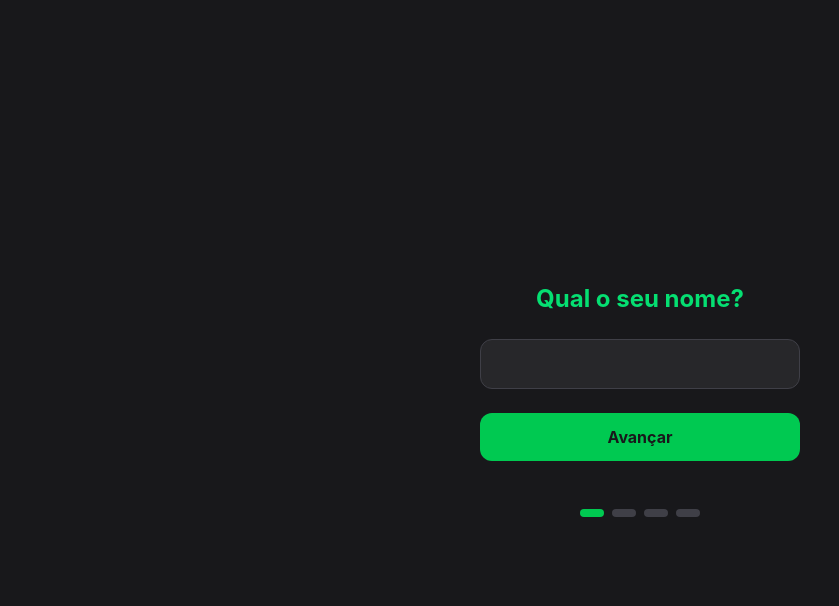
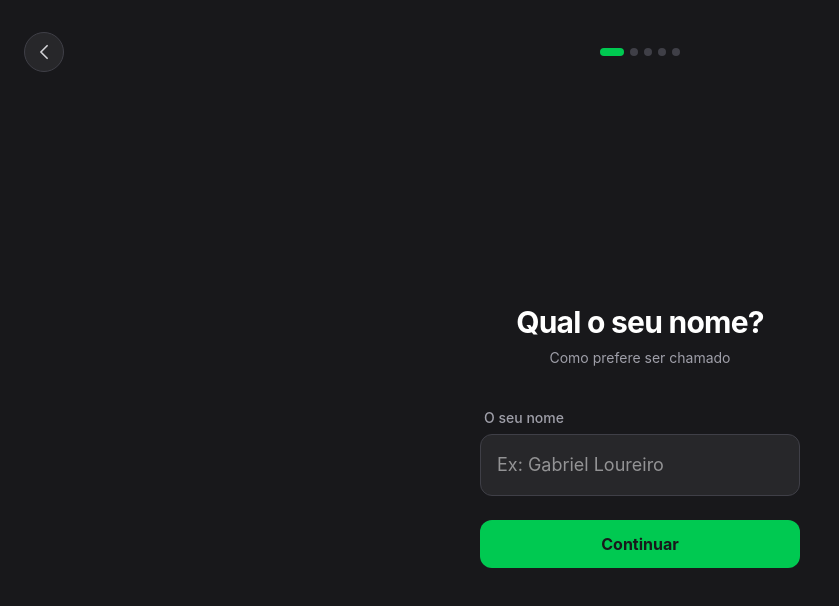
Before and after one commit to Loureiro427/Louri-app, a React (Vite) app: page /onboarding in a window 1280 px wide. Shown: the top 606 px of the page, without its empty margins (0-839 px from the left). Built offline with nearby package versions, Linux system fonts and the light colour scheme.

Commit message:
feat: adiciona etapa 5 de selecao de alimentos com cards interativos

```diff
--- a/src/pages/Onboarding.tsx
+++ b/src/pages/Onboarding.tsx
@@ -2,6 +2,21 @@ import { useState } from 'react';
 import { useNavigate } from 'react-router-dom';
 import { Button } from '../components/Button';
 import { useUserStore } from '../store/useUserStore';
+
+const ALIMENTOS_COMUNS = [
+  { id: 'arroz', nome: 'Arroz', emoji: '🍚' },
+  { id: 'feijao', nome: 'Feijão', emoji: '🍲' },
+  { id: 'frango', nome: 'Frango', emoji: '🍗' },
+  { id: 'ovo', nome: 'Ovo', emoji: '🍳' },
+  { id: 'carne', nome: 'Carne', emoji: '🥩' },
+  { id: 'pao', nome: 'Pão Francês', emoji: '🥖' },
+  { id: 'aveia', nome: 'Aveia', emoji: '🥣' },
+  { id: 'banana', nome: 'Banana', emoji: '🍌' },
+  { id: 'maca', nome: 'Maçã', emoji: '🍎' },
+  { id: 'leite', nome: 'Leite', emoji: '🥛' },
+  { id: 'cafe', nome: 'Café', emoji: '☕' },
+  { id: 'mandioca', nome: 'Batata / Mandioca', emoji: '🥔' },
+];
 
 export function Onboarding() {
   const navigate = useNavigate();
@@ -9,58 +24,74 @@ export function Onboarding() {
   const setDados = useUserStore((state) => state.setDados);
 
   const [step, setStep] = useState(1);
-  const [formData, setFormData] = useState(dadosGlobais);
+
+  // Garantia absoluta de que alimentos é sempre um array
+  const [formData, setFormData] = useState({
+    ...dadosGlobais,
+    alimentos: Array.isArray(dadosGlobais.alimentos) ? dadosGlobais.alimentos : [],
+  });
+
   const [error, setError] = useState('');
+  const totalSteps = 5;
 
-  const handleChange = (campo: string, valor: string) => {
+  const handleChange = (campo: string, valor: any) => {
     setFormData({ ...formData, [campo]: valor });
     setError('');
   };
 
+  const toggleAlimento = (idAlimento: string) => {
+    const alimentosAtuais = Array.isArray(formData.alimentos) ? formData.alimentos : [];
+    if (alimentosAtuais.includes(idAlimento)) {
+      setFormData({
+        ...formData,
+        alimentos: alimentosAtuais.filter((item) => item !== idAlimento),
+      });
+    } else {
+      setFormData({
+        ...formData,
+        alimentos: [...alimentosAtuais, idAlimento],
+      });
+    }
+    setError('');
+  };
+
   const handleNextStep = () => {
-    if (step === 1) {
-      if (!formData.nome || formData.nome.trim() === '') {
-        setError('Por favor, digite seu nome.');
-        return;
-      }
+    if (step === 1 && (!formData.nome || formData.nome.trim() === '')) {
+      setError('Por favor, digite seu nome.'); return;
     }
     if (step === 2) {
       const idade = Number(formData.idade);
       const peso = Number(formData.peso);
       const altura = Number(formData.altura);
-
-      if (!idade || idade < 14 || idade > 120) {
-        setError('A idade deve ser entre 14 e 120 anos.'); return;
-      }
-      if (!peso || peso < 30 || peso > 300) {
-        setError('O peso deve ser entre 30 e 300 kg.'); return;
-      }
-      if (!altura || altura < 100 || altura > 250) {
-        setError('A altura deve ser entre 100 e 250 cm.'); return;
-      }
-      if (!formData.sexo) {
-        setError('Por favor, selecione seu sexo biológico.'); return;
-      }
+      if (!idade || idade < 14 || idade > 120) { setError('Idade inválida (14-120).'); return; }
+      if (!peso || peso < 30 || peso > 300) { setError('Peso inválido (30-300).'); return; }
+      if (!altura || altura < 100 || altura > 250) { setError('Altura inválida (100-250).'); return; }
+      if (!formData.sexo) { setError('Selecione o sexo biológico.'); return; }
     }
-    if (step === 3) {
-      if (!formData.objetivo) {
-        setError('Por favor, selecione um objetivo.'); return;
-      }
+    if (step === 3 && !formData.objetivo) {
+      setError('Por favor, selecione um objetivo.'); return;
+    }
+    if (step === 4 && (!formData.horaAcorda || !formData.horaDorme)) {
+      setError('Por favor, preencha os horários.'); return;
     }
 
     setError('');
     setStep(step + 1);
   };
 
-  const prevStep = () => {
+  const handleBack = () => {
     setError('');
-    setStep(step - 1);
+    if (step === 1) {
+      navigate('/');
+    } else {
+      setStep(step - 1);
+    }
   };
 
   const handleFinish = () => {
-    // Validação da Etapa 4
-    if (!formData.horaAcorda || !formData.horaDorme) {
-      setError('Por favor, preencha os horários.');
+    const alimentosSelecionados = Array.isArray(formData.alimentos) ? formData.alimentos : [];
+    if (alimentosSelecionados.length === 0) {
+      setError('Selecione pelo menos 1 alimento que costuma comer.');
       return;
     }
     setDados(formData);
@@ -68,102 +99,174 @@ export function Onboarding() {
   };
 
   return (
-    <div className="flex flex-col min-h-screen items-center justify-center bg-zinc-900 gap-8 px-4 text-center">
+    <div className="flex flex-col min-h-screen bg-zinc-900 px-6 py-8">
 
-      {/* ETAPA 1, 2 e 3 CONTINUAM IGUAIS... */}
-      {step === 1 && (
-        <div className="flex flex-col gap-6 w-full max-w-xs animate-in fade-in slide-in-from-bottom-4">
-          <h1 className="text-2xl font-bold text-green-400">Qual o seu nome?</h1>
-          <input
-            type="text"
-            value={formData.nome}
-            onChange={(e) => handleChange('nome', e.target.value)}
-            className="px-4 py-3 rounded-xl bg-zinc-800 text-white border border-zinc-700 focus:border-green-500 focus:outline-none w-full"
-          />
-          {error && <p className="text-red-400 text-sm font-medium">{error}</p>}
-          <Button onClick={handleNextStep}>Avançar</Button>
-        </div>
-      )}
+      {/* CABEÇALHO */}
+      <header className="flex items-center relative mb-8">
+        <button
+          onClick={handleBack}
+          className="w-10 h-10 rounded-full bg-zinc-800 border border-zinc-700 flex items-center justify-center text-zinc-300 z-10 transition-colors hover:bg-zinc-700"
+        >
+          <svg xmlns="http://www.w3.org/2000/svg" fill="none" viewBox="0 0 24 24" strokeWidth={2} stroke="currentColor" className="w-5 h-5">
+            <path strokeLinecap="round" strokeLinejoin="round" d="M15.75 19.5L8.25 12l7.5-7.5" />
+          </svg>
+        </button>
 
-      {step === 2 && (
-        <div className="flex flex-col gap-4 w-full max-w-xs animate-in fade-in slide-in-from-bottom-4">
-          <h1 className="text-2xl font-bold text-green-400">Suas medidas</h1>
-          <input type="number" placeholder="Idade (ex: 21)" value={formData.idade} onChange={(e) => handleChange('idade', e.target.value)} className="px-4 py-3 rounded-xl bg-zinc-800 text-white border border-zinc-700 w-full" />
-          <input type="number" placeholder="Peso em kg (ex: 70)" value={formData.peso} onChange={(e) => handleChange('peso', e.target.value)} className="px-4 py-3 rounded-xl bg-zinc-800 text-white border border-zinc-700 w-full" />
-          <input type="number" placeholder="Altura em cm (ex: 175)" value={formData.altura} onChange={(e) => handleChange('altura', e.target.value)} className="px-4 py-3 rounded-xl bg-zinc-800 text-white border border-zinc-700 w-full" />
-          <select value={formData.sexo} onChange={(e) => handleChange('sexo', e.target.value)} className="px-4 py-3 rounded-xl bg-zinc-800 text-white border border-zinc-700 w-full">
-            <option value="">Selecione o sexo biológico</option>
-            <option value="M">Masculino</option>
-            <option value="F">Feminino</option>
-          </select>
-          {error && <p className="text-red-400 text-sm font-medium">{error}</p>}
-          <div className="flex gap-4 mt-2">
-            <button onClick={prevStep} className="text-zinc-400 font-bold py-3 px-6 w-full">Voltar</button>
-            <Button onClick={handleNextStep}>Avançar</Button>
+        <div className="absolute inset-0 flex items-center justify-center pointer-events-none">
+          <div className="flex gap-1.5">
+            {Array.from({ length: totalSteps }, (_, i) => i + 1).map((item) => (
+              <div
+                key={item}
+                className={`h-2 rounded-full transition-all duration-300 ${step === item ? 'w-6 bg-green-500' : 'w-2 bg-zinc-700'}`}
+              />
+            ))}
           </div>
         </div>
-      )}
+      </header>
 
-      {step === 3 && (
-        <div className="flex flex-col gap-4 w-full max-w-xs animate-in fade-in slide-in-from-bottom-4">
-          <h1 className="text-2xl font-bold text-green-400">Qual o seu objetivo?</h1>
-          <select value={formData.objetivo} onChange={(e) => handleChange('objetivo', e.target.value)} className="px-4 py-3 rounded-xl bg-zinc-800 text-white border border-zinc-700 w-full">
-            <option value="">Selecione uma opção</option>
-            <option value="perder">Perder Peso (Emagrecimento)</option>
-            <option value="manter">Manter Peso / Saúde</option>
-            <option value="ganhar">Ganhar Massa Muscular</option>
-          </select>
-          {error && <p className="text-red-400 text-sm font-medium">{error}</p>}
-          <div className="flex gap-4 mt-4">
-            <button onClick={prevStep} className="text-zinc-400 font-bold py-3 px-6 w-full">Voltar</button>
-            <Button onClick={handleNextStep}>Avançar</Button>
+      {/* ÁREA DE CONTEÚDO */}
+      <div className="flex-1 flex flex-col items-center justify-center text-center">
+
+        {step === 1 && (
+          <div className="flex flex-col gap-6 w-full max-w-xs animate-in fade-in slide-in-from-right-4">
+            <h1 className="text-3xl font-bold text-white tracking-tight">Qual o seu nome?</h1>
+            <p className="text-zinc-400 text-sm -mt-4 mb-4">Como prefere ser chamado</p>
+
+            <div className="flex flex-col gap-1.5 text-left w-full">
+              <label className="text-zinc-400 text-sm font-medium pl-1">O seu nome</label>
+              <input
+                type="text"
+                value={formData.nome}
+                onChange={(e) => handleChange('nome', e.target.value)}
+                placeholder="Ex: Gabriel Loureiro"
+                className="px-4 py-4 rounded-xl bg-zinc-800 text-white border border-zinc-700 focus:border-green-500 focus:outline-none w-full text-lg"
+              />
+            </div>
+            {error && <p className="text-red-400 text-sm">{error}</p>}
+            <Button onClick={handleNextStep}>Continuar</Button>
           </div>
-        </div>
-      )}
+        )}
 
-      {/* ETAPA 4: ROTINA (NOVA) */}
-      {step === 4 && (
-        <div className="flex flex-col gap-4 w-full max-w-xs animate-in fade-in slide-in-from-bottom-4">
-          <h1 className="text-2xl font-bold text-green-400">Sua Rotina</h1>
-          <p className="text-zinc-400 text-sm">Precisamos disso para organizar seus horários de refeição.</p>
+        {step === 2 && (
+          <div className="flex flex-col gap-4 w-full max-w-xs animate-in fade-in slide-in-from-right-4">
+            <h1 className="text-3xl font-bold text-white tracking-tight">Suas Medidas</h1>
+            <p className="text-zinc-400 text-sm -mt-2 mb-2">Dados para os cálculos</p>
 
-          <div className="flex flex-col gap-1 text-left">
-            <label className="text-zinc-400 text-sm pl-1">Horário que acorda</label>
-            <input type="time" value={formData.horaAcorda} onChange={(e) => handleChange('horaAcorda', e.target.value)} className="px-4 py-3 rounded-xl bg-zinc-800 text-white border border-zinc-700 w-full" />
+            <div className="flex flex-col gap-1 text-left w-full">
+              <label className="text-zinc-400 text-xs font-medium pl-1">Idade (anos)</label>
+              <input type="number" placeholder="Ex: 21" value={formData.idade} onChange={(e) => handleChange('idade', e.target.value)} className="px-3 py-3 rounded-xl bg-zinc-800 text-white border border-zinc-700 focus:border-green-500 text-lg w-full" />
+            </div>
+
+            <div className="flex flex-col gap-1 text-left w-full">
+              <label className="text-zinc-400 text-xs font-medium pl-1">Peso atual (kg)</label>
+              <input type="number" placeholder="Ex: 70" value={formData.peso} onChange={(e) => handleChange('peso', e.target.value)} className="px-3 py-3 rounded-xl bg-zinc-800 text-white border border-zinc-700 focus:border-green-500 text-lg w-full" />
+            </div>
+
+            <div className="flex flex-col gap-1 text-left w-full">
+              <label className="text-zinc-400 text-xs font-medium pl-1">Altura (cm)</label>
+              <input type="number" placeholder="Ex: 175" value={formData.altura} onChange={(e) => handleChange('altura', e.target.value)} className="px-3 py-3 rounded-xl bg-zinc-800 text-white border border-zinc-700 focus:border-green-500 text-lg w-full" />
+            </div>
+
+            <div className="flex flex-col gap-1 text-left w-full">
+              <label className="text-zinc-400 text-xs font-medium pl-1">Sexo biológico</label>
+              <select value={formData.sexo} onChange={(e) => handleChange('sexo', e.target.value)} className="px-3 py-3 rounded-xl bg-zinc-800 text-white border border-zinc-700 focus:border-green-500 text-lg w-full appearance-none">
+                <option value="">Selecione</option>
+                <option value="M">Masculino</option>
+                <option value="F">Feminino</option>
+              </select>
+            </div>
+
+            {error && <p className="text-red-400 text-sm">{error}</p>}
+            <Button onClick={handleNextStep}>Continuar</Button>
           </div>
+        )}
 
-          <div className="flex flex-col gap-1 text-left">
-            <label className="text-zinc-400 text-sm pl-1">Horário que dorme</label>
-            <input type="time" value={formData.horaDorme} onChange={(e) => handleChange('horaDorme', e.target.value)} className="px-4 py-3 rounded-xl bg-zinc-800 text-white border border-zinc-700 w-full" />
+        {step === 3 && (
+          <div className="flex flex-col gap-6 w-full max-w-xs animate-in fade-in slide-in-from-right-4">
+            <h1 className="text-3xl font-bold text-white tracking-tight">Objetivo</h1>
+            <p className="text-zinc-400 text-sm -mt-4 mb-2">Qual será o seu foco?</p>
+
+            <div className="flex flex-col gap-1.5 text-left w-full">
+              <label className="text-zinc-400 text-sm font-medium pl-1">O seu foco principal</label>
+              <select value={formData.objetivo} onChange={(e) => handleChange('objetivo', e.target.value)} className="px-4 py-4 rounded-xl bg-zinc-800 text-white border border-zinc-700 focus:border-green-500 text-lg w-full appearance-none">
+                <option value="">Selecione uma opção</option>
+                <option value="perder">Emagrecimento</option>
+                <option value="manter">Saúde e Manutenção</option>
+                <option value="ganhar">Ganho de Massa</option>
+              </select>
+            </div>
+
+            {error && <p className="text-red-400 text-sm">{error}</p>}
+            <Button onClick={handleNextStep}>Continuar</Button>
           </div>
+        )}
 
-          <div className="flex flex-col gap-1 text-left">
-            <label className="text-zinc-400 text-sm pl-1">Refeições por dia</label>
-            <select value={formData.qtdRefeicoes} onChange={(e) => handleChange('qtdRefeicoes', e.target.value)} className="px-4 py-3 rounded-xl bg-zinc-800 text-white border border-zinc-700 w-full">
-              <option value="3">3 refeições (Café, Almoço, Janta)</option>
-              <option value="4">4 refeições (Inclui lanche)</option>
-              <option value="5">5 refeições (Lanche manhã e tarde)</option>
-              <option value="6">6 refeições (Inclui ceia)</option>
-            </select>
+        {step === 4 && (
+          <div className="flex flex-col gap-5 w-full max-w-xs animate-in fade-in slide-in-from-right-4">
+            <h1 className="text-3xl font-bold text-white tracking-tight">Rotina</h1>
+            <p className="text-zinc-400 text-sm -mt-3 mb-2">Os seus horários principais</p>
+
+            <div className="flex flex-col gap-1.5 text-left w-full">
+              <label className="text-zinc-400 text-sm font-medium pl-1">A que horas acorda?</label>
+              <input type="time" value={formData.horaAcorda} onChange={(e) => handleChange('horaAcorda', e.target.value)} className="px-4 py-4 rounded-xl bg-zinc-800 text-white border border-zinc-700 focus:border-green-500 text-lg w-full" />
+            </div>
+
+            <div className="flex flex-col gap-1.5 text-left w-full">
+              <label className="text-zinc-400 text-sm font-medium pl-1">A que horas dorme?</label>
+              <input type="time" value={formData.horaDorme} onChange={(e) => handleChange('horaDorme', e.target.value)} className="px-4 py-4 rounded-xl bg-zinc-800 text-white border border-zinc-700 focus:border-green-500 text-lg w-full" />
+            </div>
+
+            <div className="flex flex-col gap-1.5 text-left w-full">
+              <label className="text-zinc-400 text-sm font-medium pl-1">Refeições por dia</label>
+              <select value={formData.qtdRefeicoes} onChange={(e) => handleChange('qtdRefeicoes', e.target.value)} className="px-4 py-4 rounded-xl bg-zinc-800 text-white border border-zinc-700 focus:border-green-500 text-lg w-full appearance-none">
+                <option value="3">3 principais</option>
+                <option value="4">4 refeições</option>
+                <option value="5">5 refeições</option>
+                <option value="6">6 refeições</option>
+              </select>
+            </div>
+
+            {error && <p className="text-red-400 text-sm text-center">{error}</p>}
+            <Button onClick={handleNextStep}>Continuar</Button>
           </div>
+        )}
 
-          {error && <p className="text-red-400 text-sm font-medium text-center">{error}</p>}
+        {step === 5 && (
+          <div className="flex flex-col gap-4 w-full max-w-md animate-in fade-in slide-in-from-right-4">
+            <div>
+              <h1 className="text-3xl font-bold text-white tracking-tight">Seus Alimentos</h1>
+              <p className="text-zinc-400 text-sm mt-1">Toque nos alimentos que consome regularmente</p>
+            </div>
 
-          <div className="flex gap-4 mt-4">
-            <button onClick={prevStep} className="text-zinc-400 font-bold py-3 px-6 w-full">Voltar</button>
-            <Button onClick={handleFinish}>Finalizar</Button>
+            <div className="grid grid-cols-3 gap-3 max-h-72 overflow-y-auto p-1">
+              {ALIMENTOS_COMUNS.map((alimento) => {
+                const selecionados = Array.isArray(formData.alimentos) ? formData.alimentos : [];
+                const estaSelecionado = selecionados.includes(alimento.id);
+                return (
+                  <button
+                    key={alimento.id}
+                    onClick={() => toggleAlimento(alimento.id)}
+                    className={`flex flex-col items-center justify-center p-3 rounded-2xl border transition-all duration-200 gap-1 ${
+                      estaSelecionado
+                        ? 'bg-green-500/10 border-green-500 text-green-400 shadow-lg shadow-green-500/10'
+                        : 'bg-zinc-800 border-zinc-700 text-zinc-300 hover:border-zinc-600'
+                    }`}
+                  >
+                    <span className="text-2xl">{alimento.emoji}</span>
+                    <span className="text-xs font-medium truncate w-full">{alimento.nome}</span>
+                  </button>
+                );
+              })}
+            </div>
+
+            {error && <p className="text-red-400 text-sm">{error}</p>}
+            <div className="mt-2">
+              <Button onClick={handleFinish}>Finalizar Registo</Button>
+            </div>
           </div>
-        </div>
-      )}
+        )}
 
-      {/* Indicador de progresso visual (AGORA SÃO 4) */}
-      <div className="flex gap-2 mt-4">
-        <div className={`h-2 w-6 rounded-full transition-colors ${step >= 1 ? 'bg-green-500' : 'bg-zinc-700'}`}></div>
-        <div className={`h-2 w-6 rounded-full transition-colors ${step >= 2 ? 'bg-green-500' : 'bg-zinc-700'}`}></div>
-        <div className={`h-2 w-6 rounded-full transition-colors ${step >= 3 ? 'bg-green-500' : 'bg-zinc-700'}`}></div>
-        <div className={`h-2 w-6 rounded-full transition-colors ${step >= 4 ? 'bg-green-500' : 'bg-zinc-700'}`}></div>
       </div>
-
     </div>
   );
 }
--- a/src/store/useUserStore.ts
+++ b/src/store/useUserStore.ts
@@ -8,10 +8,10 @@ interface UserData {
   altura: string;
   sexo: string;
   objetivo: string;
-  // NOVOS DADOS DE ROTINA
   horaAcorda: string;
   horaDorme: string;
   qtdRefeicoes: string;
+  alimentos: string[];
 }
 
 interface UserStore {
@@ -31,7 +31,8 @@ export const useUserStore = create<UserStore>()(
         objetivo: '',
         horaAcorda: '',
         horaDorme: '',
-        qtdRefeicoes: '4', // Padrão sugerido: 4 refeições
+        qtdRefeicoes: '4',
+        alimentos: [], // Garante que nunca começa indefinido
       },
       setDados: (novosDados) =>
         set((state) => ({
```
